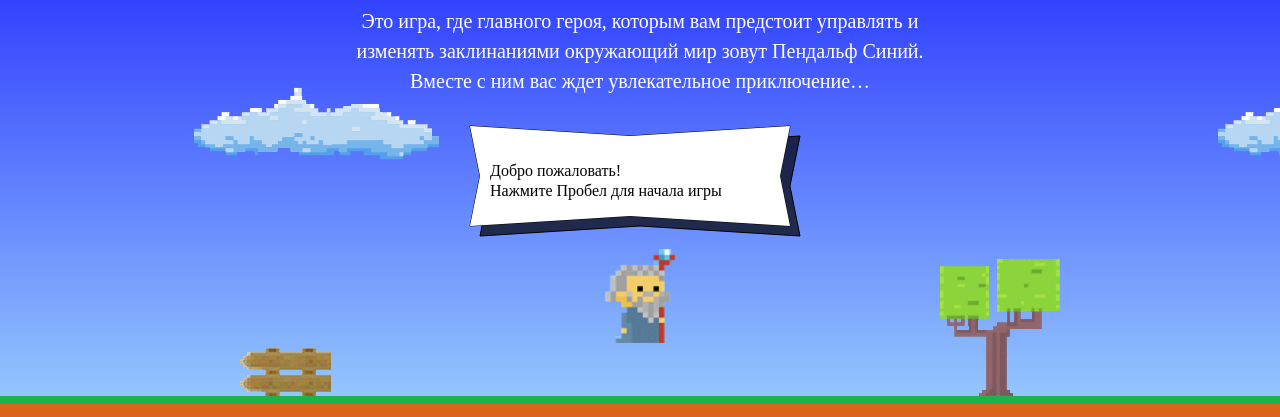
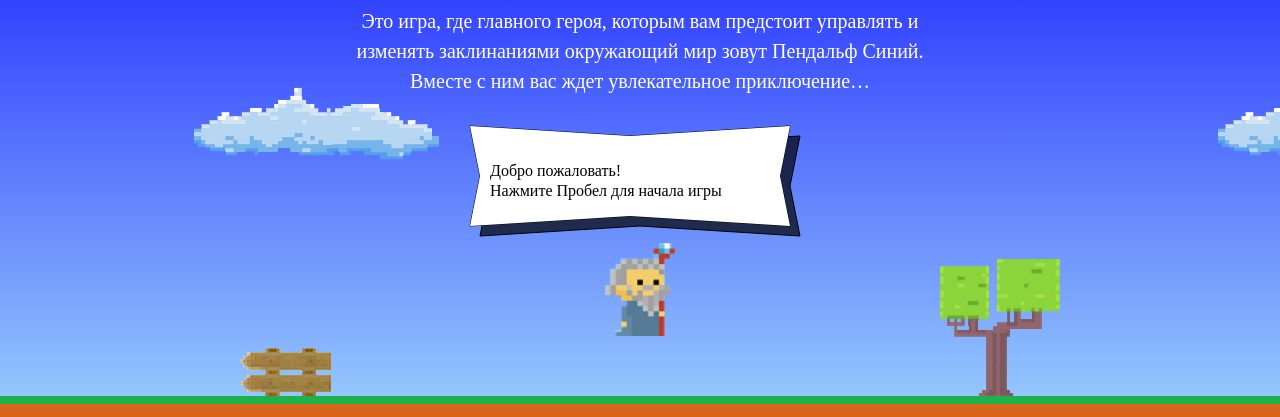
Before and after one commit to dimkaar/254319-code-and-magick, a website: page index.html in a window 1280 px wide. Shown: the part 203-620 px from the top of the page. Drawn offline with Linux system fonts and the light colour scheme; a web font is replaced by a local one.

Commit message:
Mistakes have been corrected after the mentor's check

```diff
--- a/index.html
+++ b/index.html
@@ -186,10 +186,10 @@
     return left ? 5 : 2;
   };
 
-  wizardSpeed = 3;
-  wizardWidth = 70;
+  var wizardSpeed = 3;
+  var wizardWidth = 70;
 
-  getWizardHeight = function(){
+  var getWizardHeight = function(){
     return 1.337 * wizardWidth;
   };
 
@@ -198,7 +198,7 @@
   }
 
   function getWizardY(height) {
-    return height / 3 * 2 - getWizardHeight() / 2;
+    return height / 3 * 1 + getWizardHeight()/2;
   }
 
 </script>
```
Also changed, not shown: 1 other file.
